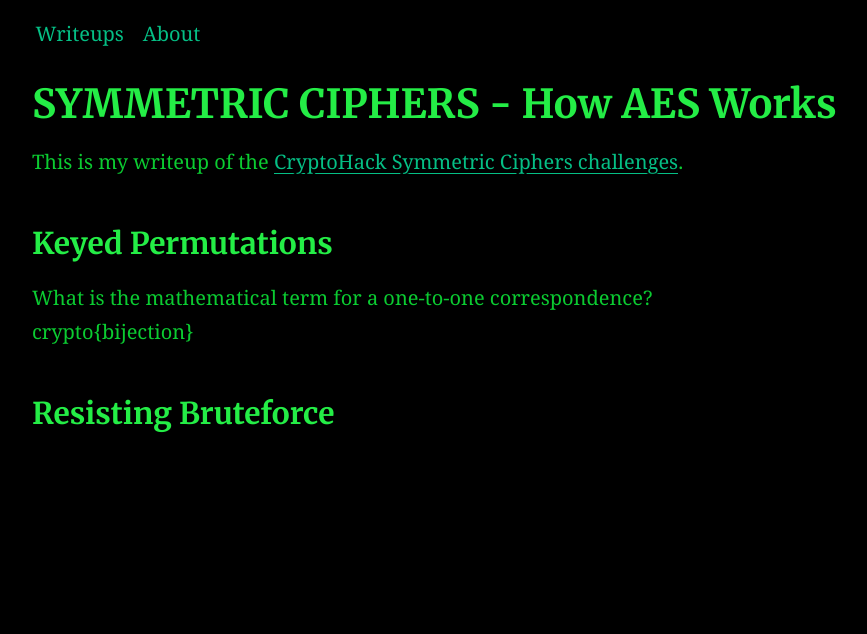
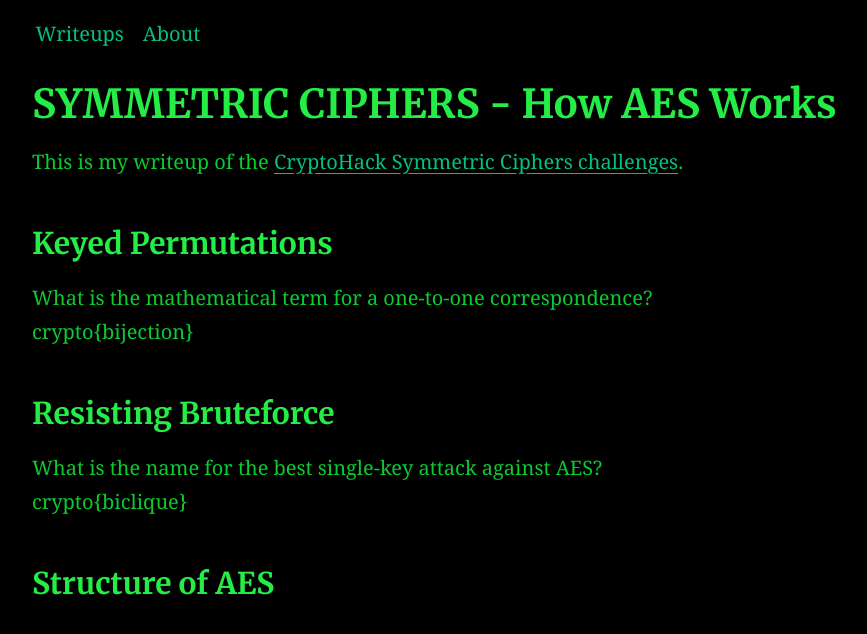
Before and after one commit to AC01010/Connor-McCartney.github.io, a Jekyll site: the page built from _posts/2013-06-12-CryptohackSymmetricHowAESWorks.md, in a window 1280 px wide. Shown: the top 634 px of the page, without its empty margins (32-899 px from the left). Built offline with Jekyll 4.4.1, drawn with Linux system fonts in a browser that asks for light colours.

Commit message:
Update 2013-06-12-CryptohackSymmetricHowAESWorks.md

```diff
--- a/_posts/2013-06-12-CryptohackSymmetricHowAESWorks.md
+++ b/_posts/2013-06-12-CryptohackSymmetricHowAESWorks.md
@@ -14,3 +14,8 @@ What is the mathematical term for a one-to-one correspondence? <br>
 crypto{bijection}
 
 ### Resisting Bruteforce
+
+What is the name for the best single-key attack against AES? <br>
+crypto{biclique}
+
+### Structure of AES
```
